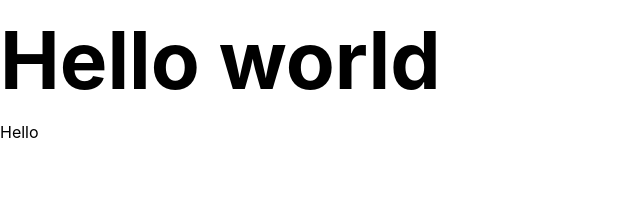
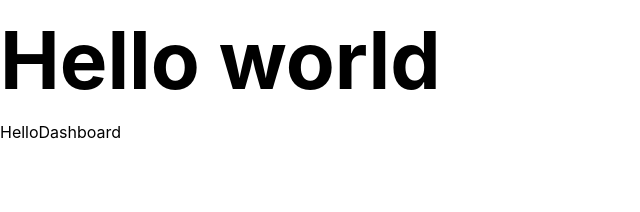
Before and after one commit to MaxVilaRuiz/Revinance---HackUPC-2025, a React (Create React App) app: page / in a window 1280 px wide. Shown: the top 212 px of the page, without its empty margins (0-640 px from the left). Built offline with nearby package versions, Linux system fonts and the light colour scheme.

Commit message:
PrivateLayout Off

```diff
--- a/src/App.js
+++ b/src/App.js
@@ -20,12 +20,13 @@ function App() {
           <Route path="/" element={<Home />} />
           <Route path="/login" element={<Login />} />
           <Route path="/register" element={<Register />} />
+          <Route path="/dashboard" element={<Dashboard />} />
         </Route>
 
-        {/* RUTAS PRIVADAS */}
+        {/* RUTAS PRIVADAS
         <Route element={<PrivateLayout />}>
           <Route path="/dashboard" element={<Dashboard />} />
-        </Route>
+        </Route> */}
 
       </Routes>
     </Router>
--- a/src/pages/Dashboard/index.jsx
+++ b/src/pages/Dashboard/index.jsx
@@ -0,0 +1,14 @@
+import React from 'react';
+import '../../styles/App.css';
+
+function Dashboard() {
+  return (
+    <div>
+      <main>
+        <h1 className="text-[5rem] font-bold">Dashboard</h1>
+      </main>
+    </div>
+  );
+}
+
+export default Dashboard;
--- a/src/pages/Home.jsx
+++ b/src/pages/Home.jsx
@@ -10,6 +10,7 @@ function Home() {
         <h1 className="text-[5rem] font-bold">Hello world</h1>
       </main>
       <Link to="/login">Hello</Link>
+      <Link to="/dashboard">Dashboard</Link>
     </div>
   );
 }
```
